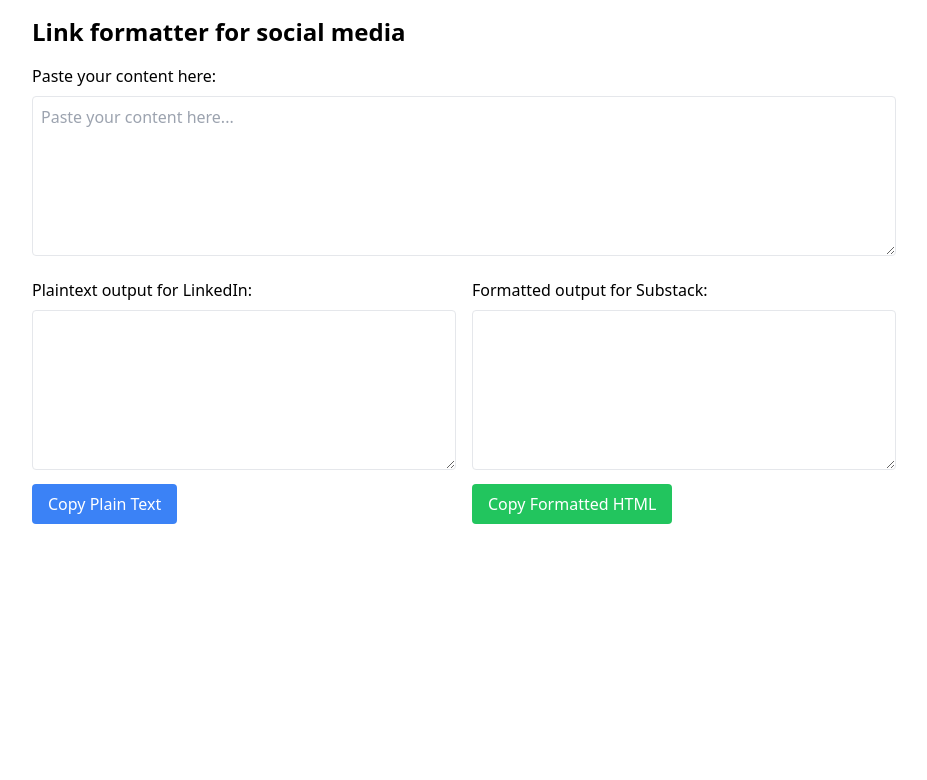
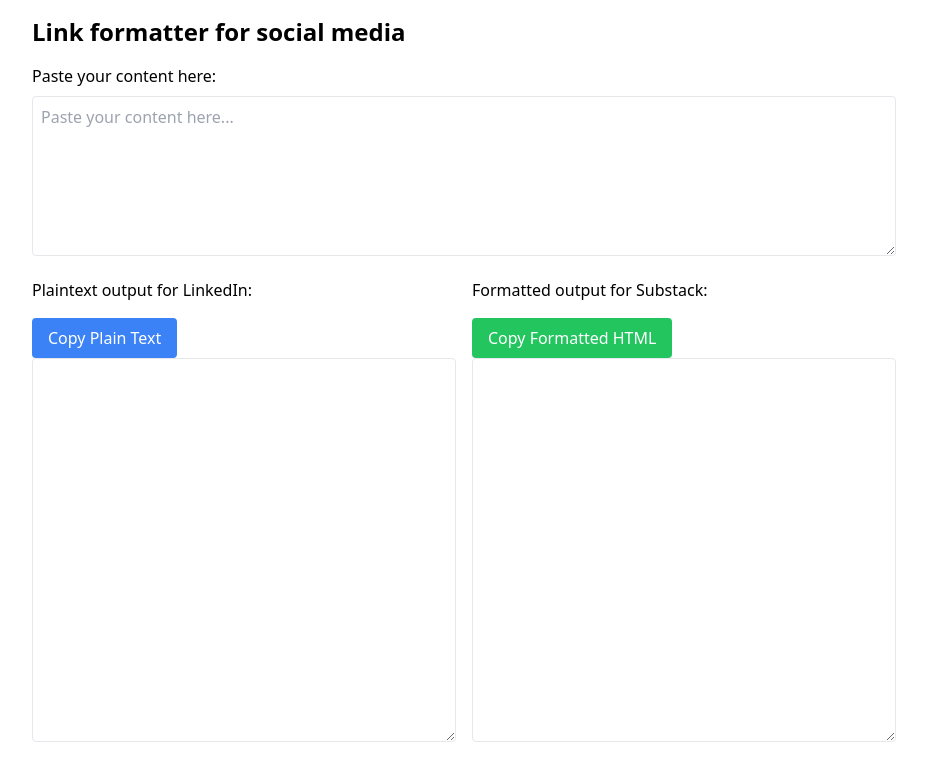
Before and after one commit to billmei/social-media-formatter, a React (Create React App) app: page / in a window 1280 px wide. Shown: the top 780 px of the page, without its empty margins (176-1103 px from the left). Built offline with nearby package versions, Linux system fonts and the light colour scheme.

Commit message:
move textareas

```diff
--- a/src/ClipboardProcessor.js
+++ b/src/ClipboardProcessor.js
@@ -160,31 +160,31 @@
       <div className="grid grid-cols-2 gap-4">
         <div>
           <label className="block mb-2">Plaintext output for LinkedIn:</label>
-          <textarea
-            className="w-full h-40 p-2 border rounded"
-            value={plainTextOutput}
-            readOnly
-          />
           <button
             className="mt-2 bg-blue-500 text-white px-4 py-2 rounded hover:bg-blue-600"
             onClick={handleCopyPlainText}
           >
             {copyStatus.plain ? "Copied!" : "Copy Plain Text"}
           </button>
+          <textarea
+            className="w-full h-96 p-2 border rounded"
+            value={plainTextOutput}
+            readOnly
+          />
         </div>
         <div>
           <label className="block mb-2">Formatted output for Substack:</label>
-          <textarea
-            className="w-full h-40 p-2 border rounded"
-            value={formattedOutput}
-            readOnly
-          />
           <button
             className="mt-2 bg-green-500 text-white px-4 py-2 rounded hover:bg-green-600"
             onClick={handleCopyFormatted}
           >
             {copyStatus.formatted ? "Copied!" : "Copy Formatted HTML"}
           </button>
+          <textarea
+            className="w-full h-96 p-2 border rounded"
+            value={formattedOutput}
+            readOnly
+          />
         </div>
       </div>
     </div>
```
